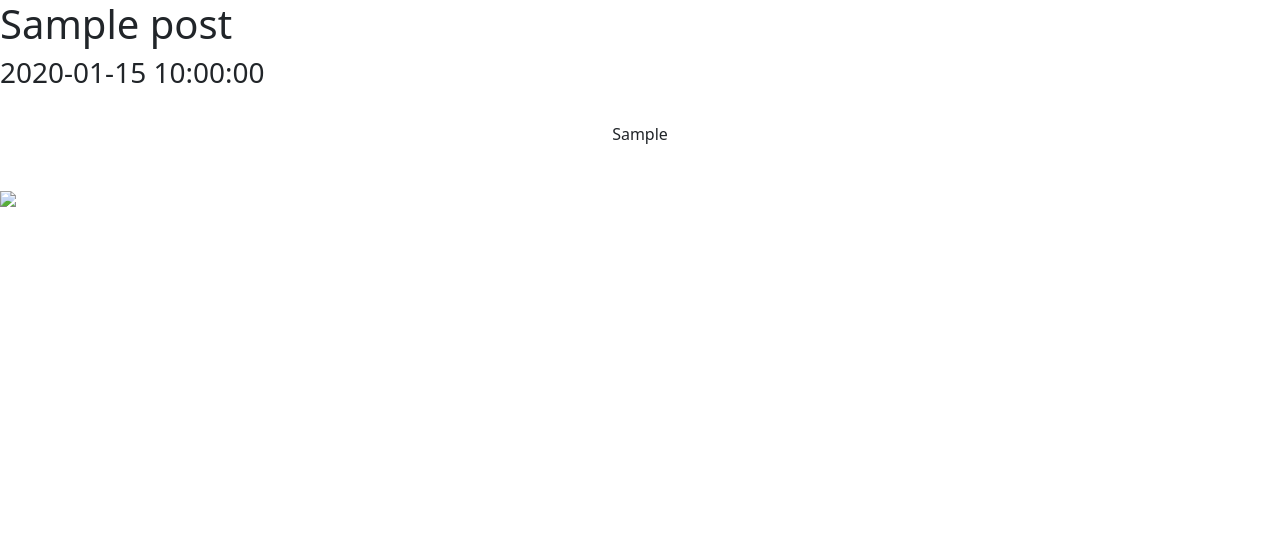
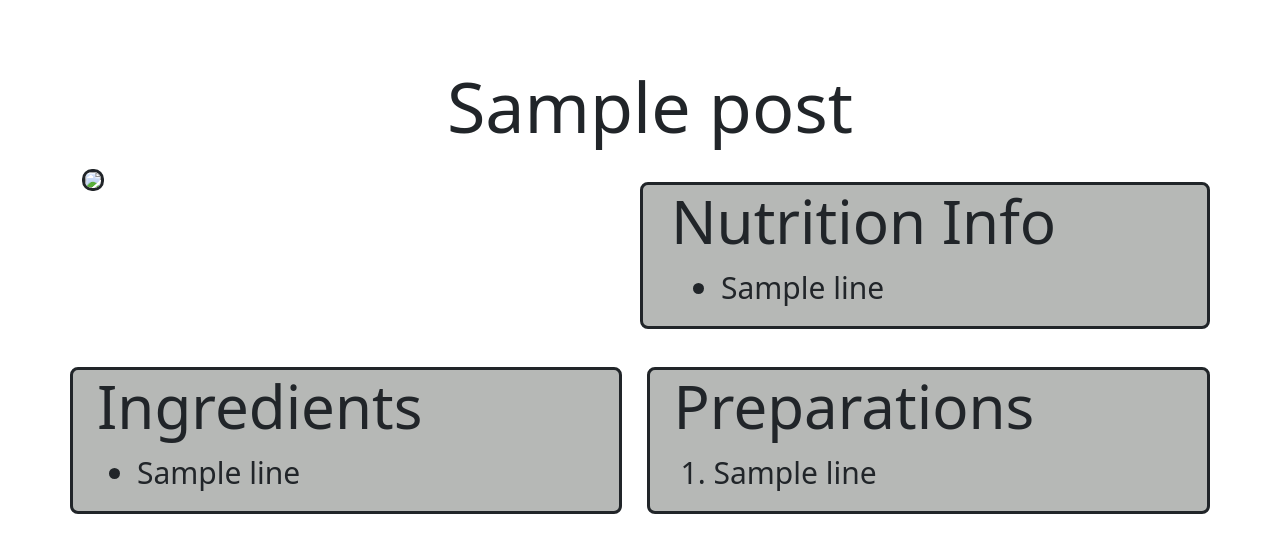
Before and after one commit to leroymoraes223/EasyRecipe, a Python web app: template website/templates/showpost.html in a window 1280 px wide. Shown: the top 553 px of the page. Run offline with Jinja, Linux system fonts and the light colour scheme; the template is opened without the code that fills it: most values are stand-ins (such as "Sample title", 1, 10 or a date in 2020).

Commit message:
corrected show post page to display properdata

```diff
--- a/website/templates/showpost.html
+++ b/website/templates/showpost.html
@@ -2,8 +2,48 @@
 {% block title %} Post {{ post.IID }} {% endblock %}
 
 {% block body %}
-    <h1>{{ post.TITLE }}</h1><h3>{{ post.DATE }}</h3><br>
-    <p style="text-align:center">{{ post.PD }}</p><br>
-    <img src="data:{{ mimetype }};base64,{{img}}">
+    <div style="padding-top: 4rem; padding-bottom: 1rem;">
+	<h1 style="font-size: 70px; padding-left: 20px; padding-bottom: 10px; text-align: center;">{{post.TITLE}}</h1>
+
+	<div class="container">
+		<div class="row row-cols-1 row-cols-xl-2">
+			<div  class="col"><img src="data:{{ mimetype }};base64,{{img}}" class="img-fluid border border-3 border-dark" style="width: 500px; border-width: 500px; border-radius: 10px;"></div>
+            <div  class="col g-3 border border-3 border-dark rounded-3" style="background-color: #b6b8b6;;">
+				<h6 style="font-size: 60px; padding-left: 20px;">Nutrition Info</h6>
+				<ul style="font-size: 30px; padding-left: 70px;">
+					{% for line in post.NUTRI.splitlines() %}
+                        <li>{{line}}</li>
+                    {% endfor %}
+				</ul>
+			</div>
+
+		</div>
+	</div>
+
+	<div class="container" style="padding-top: 30px;">
+		<div class="row">
+			<div class="col g-2 border border-3 border-dark rounded-3" style="background-color: #b6b8b6; margin-right: 25px;">
+				<h6 style="font-size: 60px; padding-left: 20px;">Ingredients</h6>
+				<ul style="padding-left: 60px; font-size: 30px;">
+					{% for line in post.ING.splitlines() %}
+                        <li>{{line}}</li>
+                    {% endfor %}
+				</ul>
+			</div>
+
+				<div  class="col g-2 border border-3 border-dark rounded-3" style="background-color: #b6b8b6; padding-right: 1rem;">
+				<h6 style="font-size: 60px; padding-left: 20px;">Preparations</h6>
+				<ol style="padding-left: 60px; font-size: 30px; text-align: justify;">
+					{% for line in post.RECIPE.splitlines() %}
+                        <li>{{line}}</li>
+                    {% endfor %}
+				</ol>
+			</div>
+
+		</div>
+	</div>
+
+</div>
+</div>
 
 {% endblock %}
```
Also changed, not shown: instance/sqlite.db.
